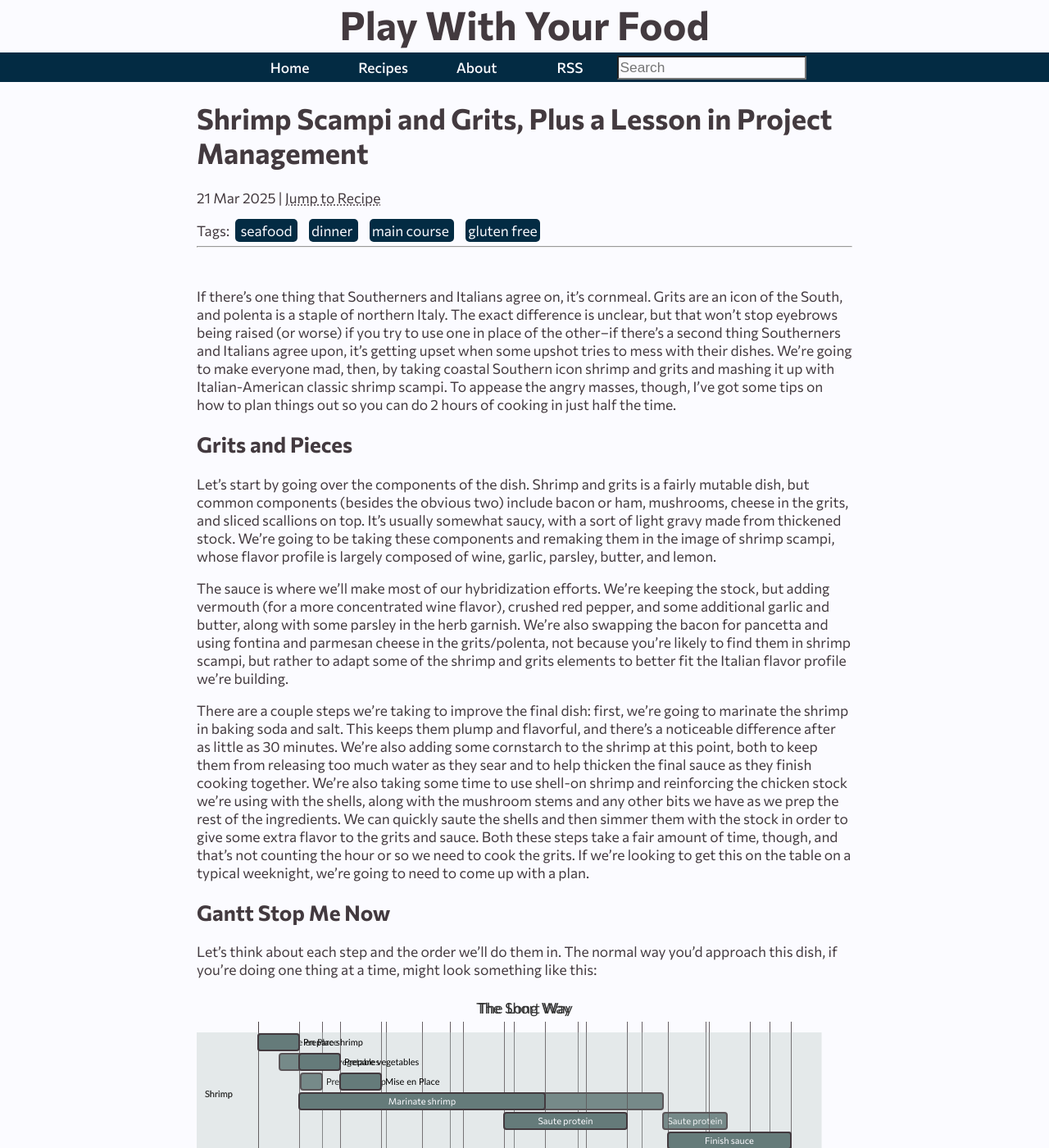
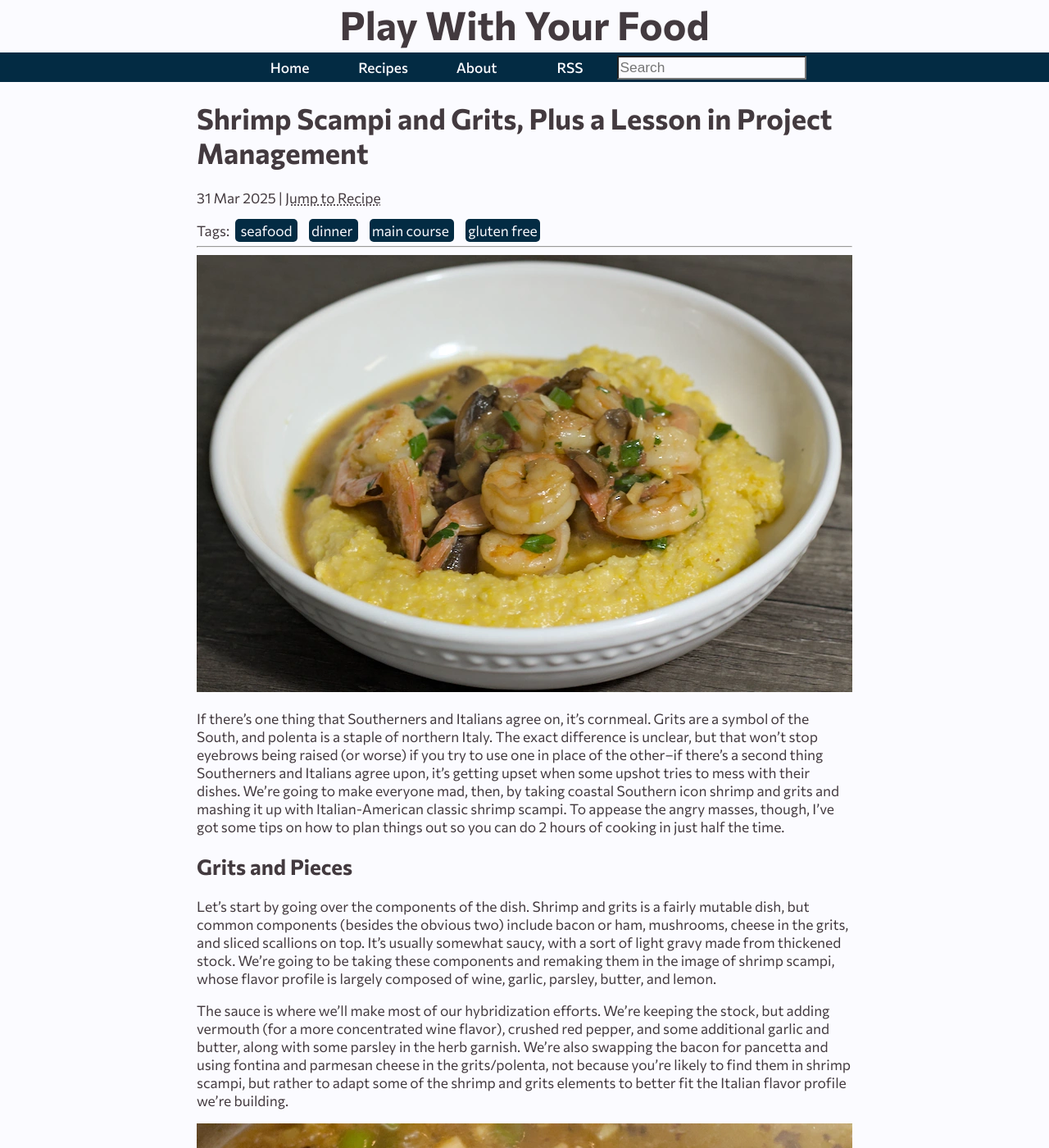
Before and after one commit to wugologist/play-with-your-food, a Jekyll site: the page built from _posts/2025-03-31-shrimp-scampi-and-grits.md, in a window 1280 px wide and 1400 px high. Shown: the whole window at 82% size. Built offline with Jekyll 4.4.1, drawn with Linux system fonts in a browser that asks for light colours; some of the changed text lies outside the part shown.

Commit message:
Photos and cleanup

```diff
--- a/_posts/2025-03-21-shrimp-scampi-and-grits.md
+++ b/_posts/2025-03-31-shrimp-scampi-and-grits.md
@@ -1,12 +1,12 @@
 ---
 title: Shrimp Scampi and Grits, Plus a Lesson in Project Management
 tags: [seafood, dinner, main course, gluten free]
-image:
+image: /assets/images/2025-03-31-shrimp-scampi-and-grits/thumbnail.webp
 description: Make your nonna proud, or possibly angry.
 use_mermaid: true
 ---
 
-If there's one thing that Southerners and Italians agree on, it's cornmeal. Grits are an icon of the South, and polenta is a staple of northern Italy. The exact difference is unclear, but that won't stop eyebrows being raised (or worse) if you try to use one in place of the other--if there's a second thing Southerners and Italians agree upon, it's getting upset when some upshot tries to mess with their dishes. We're going to make everyone mad, then, by taking coastal Southern icon shrimp and grits and mashing it up with Italian-American classic shrimp scampi. To appease the angry masses, though, I've got some tips on how to plan things out so you can do 2 hours of cooking in just half the time.
+If there's one thing that Southerners and Italians agree on, it's cornmeal. Grits are a symbol of the South, and polenta is a staple of northern Italy. The exact difference is unclear, but that won't stop eyebrows being raised (or worse) if you try to use one in place of the other--if there's a second thing Southerners and Italians agree upon, it's getting upset when some upshot tries to mess with their dishes. We're going to make everyone mad, then, by taking coastal Southern icon shrimp and grits and mashing it up with Italian-American classic shrimp scampi. To appease the angry masses, though, I've got some tips on how to plan things out so you can do 2 hours of cooking in just half the time.
 
 ## Grits and Pieces
 
@@ -14,7 +14,9 @@ Let's start by going over the components of the dish. Shrimp and grits is a fair
 
 The sauce is where we'll make most of our hybridization efforts. We're keeping the stock, but adding vermouth (for a more concentrated wine flavor), crushed red pepper, and some additional garlic and butter, along with some parsley in the herb garnish. We're also swapping the bacon for pancetta and using fontina and parmesan cheese in the grits/polenta, not because you're likely to find them in shrimp scampi, but rather to adapt some of the shrimp and grits elements to better fit the Italian flavor profile we're building.
 
-There are a couple steps we're taking to improve the final dish: first, we're going to marinate the shrimp in baking soda and salt. This keeps them plump and flavorful, and there's a noticeable difference after as little as 30 minutes. We're also adding some cornstarch to the shrimp at this point, both to keep them from releasing too much water as they sear and to help thicken the final sauce as they finish cooking together. We're also taking some time to use shell-on shrimp and reinforcing the chicken stock we're using with the shells, along with the mushroom stems and any other bits we have as we prep the rest of the ingredients. We can quickly saute the shells and then simmer them with the stock in order to give some extra flavor to the grits and sauce. Both these steps take a fair amount of time, though, and that's not counting the hour or so we need to cook the grits. If we're looking to get this on the table on a typical weeknight, we're going to need to come up with a plan.
+![Reduced vermouth](/assets/images/2025-03-31-shrimp-scampi-and-grits/sauce.webp)
+
+There are a couple steps we're taking to improve the final dish: first, we're going to marinate the shrimp in baking soda and salt. This keeps them plump and flavorful, and there's a noticeable difference after as little as 30 minutes. We're also adding some cornstarch to the shrimp at this point, both to keep them from releasing too much water as they sear and to help thicken the final sauce as they finish cooking together. We're also taking some time to use shell-on shrimp and reinforcing the chicken stock we're using with the shells, along with the mushroom stems and any other bits we have as we prep the rest of the ingredients. Both these steps take a fair amount of time, though, and that's not counting the hour or so we need to cook the grits. If we're looking to get this on the table on a typical weeknight, we're going to need to come up with a plan.
 
 ## Gantt Stop Me Now
 
```
Also changed, not shown: other parts of _posts/2025-03-31-shrimp-scampi-and-grits.md (+8 -1 lines), _data/recipes/2025-03-31-shrimp-scampi-and-grits.yml (renamed from _data/recipes/2025-03-21-shrimp-scampi-and-grits.yml, +7 -5 lines), assets/images/2025-03-31-shrimp-scampi-and-grits/grits.webp (added), assets/images/2025-03-31-shrimp-scampi-and-grits/sauce.webp (added), assets/images/2025-03-31-shrimp-scampi-and-grits/shrimp.webp (added), assets/images/2025-03-31-shrimp-scampi-and-grits/thumbnail.webp (added).
